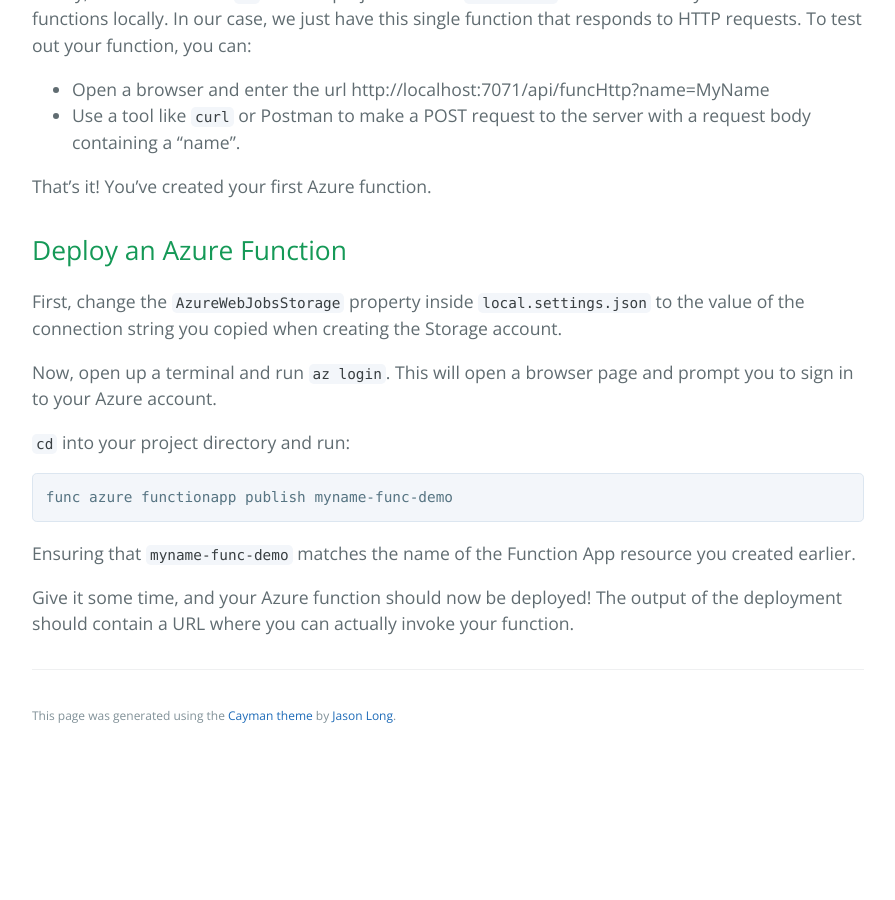
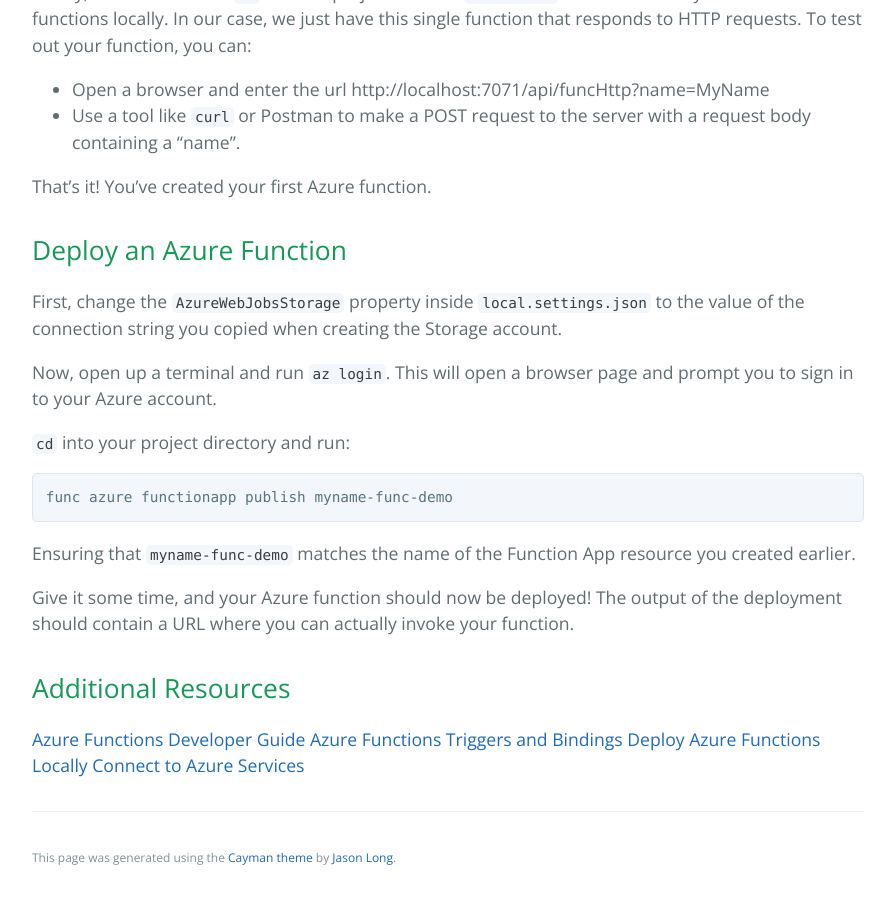
Before and after one commit to learning-software-engineering/learning-software-engineering.github.io, a Jekyll site: the page built from Topics/Development_Process/Azure_Functions.md, in a window 1280 px wide and 900 px high, scrolled down 4625 px. Shown: the whole window, without its empty margins (192-1087 px from the left). Built offline with Jekyll 4.4.1, drawn with Linux system fonts in a browser that asks for light colours; our own code applies the rules of GitHub Pages for plain Markdown files; before the commit the page ends 5383 px from its top, so only the background shows below that.

Commit message:
add additional resources section

```diff
--- a/Topics/Development_Process/Azure_Functions.md
+++ b/Topics/Development_Process/Azure_Functions.md
@@ -178,3 +178,10 @@
 Ensuring that `myname-func-demo` matches the name of the Function App resource you created earlier.
 
 Give it some time, and your Azure function should now be deployed! The output of the deployment should contain a URL where you can actually invoke your function.
+
+## Additional Resources
+
+[Azure Functions Developer Guide](https://learn.microsoft.com/en-us/azure/azure-functions/functions-reference)
+[Azure Functions Triggers and Bindings](https://learn.microsoft.com/en-CA/azure/azure-functions/functions-triggers-bindings)
+[Deploy Azure Functions Locally](https://learn.microsoft.com/en-us/azure/azure-functions/functions-run-local)
+[Connect to Azure Services](https://learn.microsoft.com/en-us/azure/azure-functions/add-bindings-existing-function)
```
